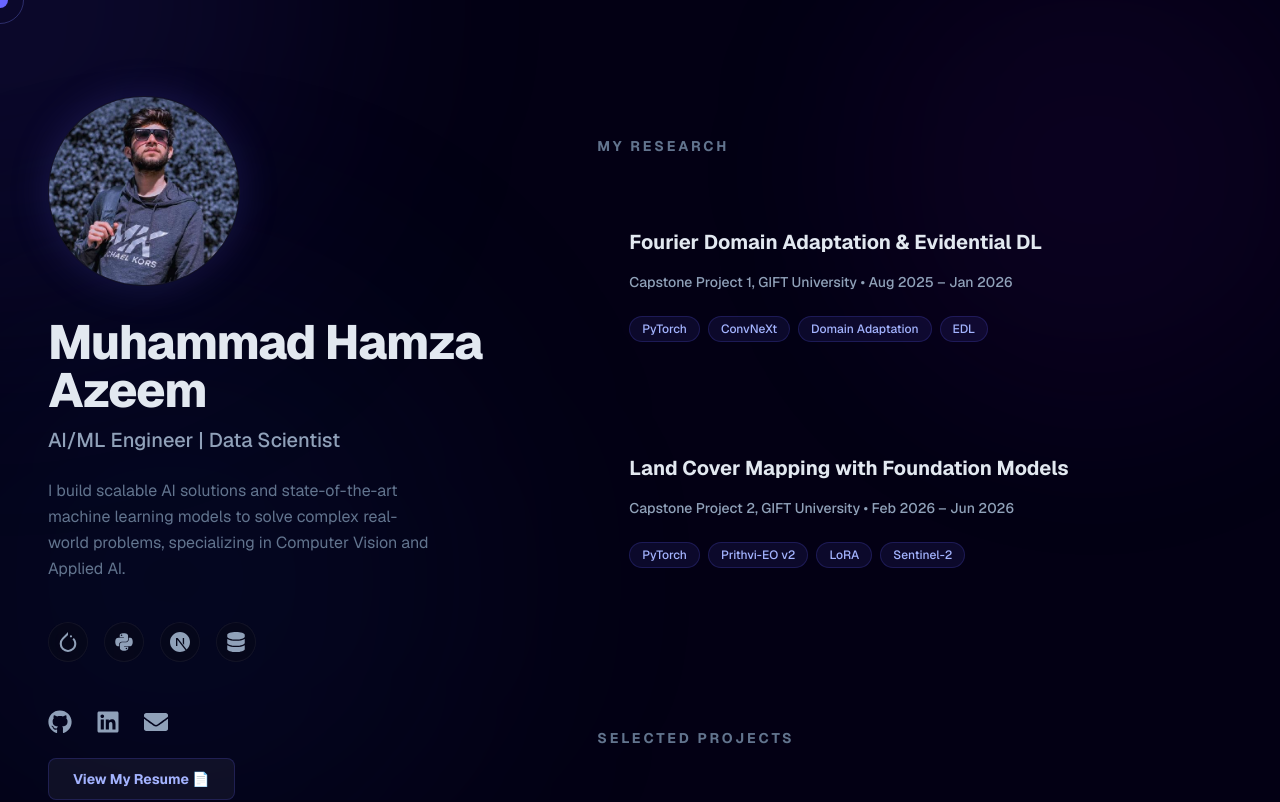
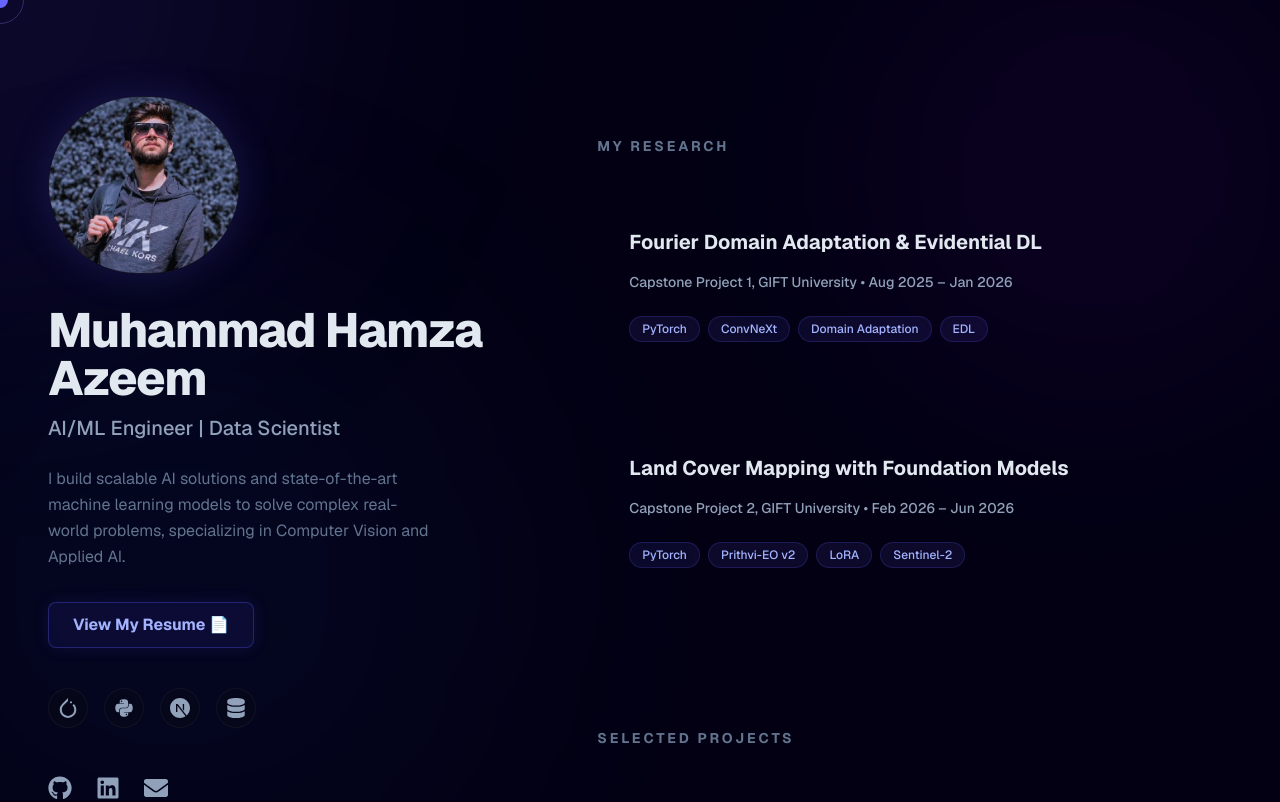
Before and after one commit to ZentaCros/portfolio, a Next.js app: page / in a window 1280 px wide. Shown: the top 802 px of the page. Built offline with nearby package versions, Linux system fonts and the light colour scheme.

Commit message:
fix: move resume button to top for better visibility

```diff
--- a/src/app/page.tsx
+++ b/src/app/page.tsx
@@ -208,10 +208,19 @@ export default function Home() {
 
           <motion.p
             initial={{ opacity: 0, y: 20 }} animate={{ opacity: 1, y: 0 }} transition={{ duration: 0.6, delay: 0.4 }}
-            className="text-slate-500 mb-10 max-w-sm leading-relaxed"
+            className="text-slate-500 mb-8 max-w-sm leading-relaxed"
           >
             I build scalable AI solutions and state-of-the-art machine learning models to solve complex real-world problems, specializing in Computer Vision and Applied AI.
           </motion.p>
+
+          <motion.div
+            initial={{ opacity: 0, y: 20 }} animate={{ opacity: 1, y: 0 }} transition={{ duration: 0.6, delay: 0.5 }}
+            className="mb-10 flex"
+          >
+            <a href="/resume.pdf" target="_blank" rel="noreferrer" className="inline-flex items-center justify-center px-6 py-2.5 bg-indigo-600/10 hover:bg-indigo-600/20 text-indigo-300 font-bold rounded-lg border border-indigo-500/30 hover:border-indigo-500/60 transition-all shadow-[0_0_15px_rgba(79,70,229,0.15)] hover:shadow-[0_0_25px_rgba(79,70,229,0.3)]">
+              View My Resume 📄
+            </a>
+          </motion.div>
 
           {/* Floating Tech Stack Orbits in Hero */}
           <motion.div
@@ -241,16 +250,6 @@ export default function Home() {
             <a href="mailto:hmzabizi602@gmail.com" className="text-slate-400 hover:text-indigo-400 transition-colors">
               <span className="sr-only">Email</span>
               <FaEnvelope className="text-2xl" />
-            </a>
-          </motion.div>
-
-          {/* View Resume Button */}
-          <motion.div
-            initial={{ opacity: 0 }} animate={{ opacity: 1 }} transition={{ duration: 0.6, delay: 0.9 }}
-            className="mt-6"
-          >
-            <a href="/resume.pdf" target="_blank" rel="noreferrer" className="inline-block px-6 py-2.5 bg-white/5 hover:bg-white/10 text-indigo-300 font-bold rounded-lg border border-indigo-500/20 hover:border-indigo-500/50 transition-all text-sm">
-              View My Resume 📄
             </a>
           </motion.div>
         </header>
```
